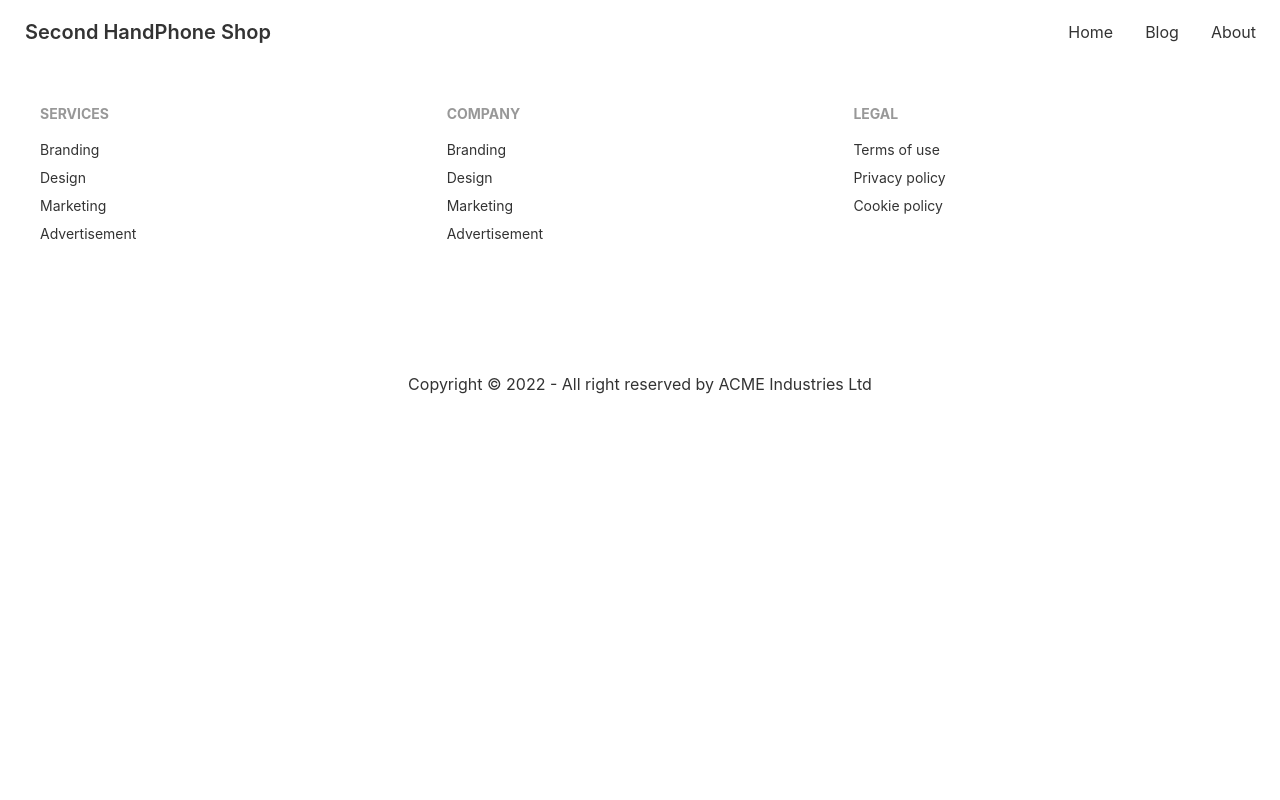
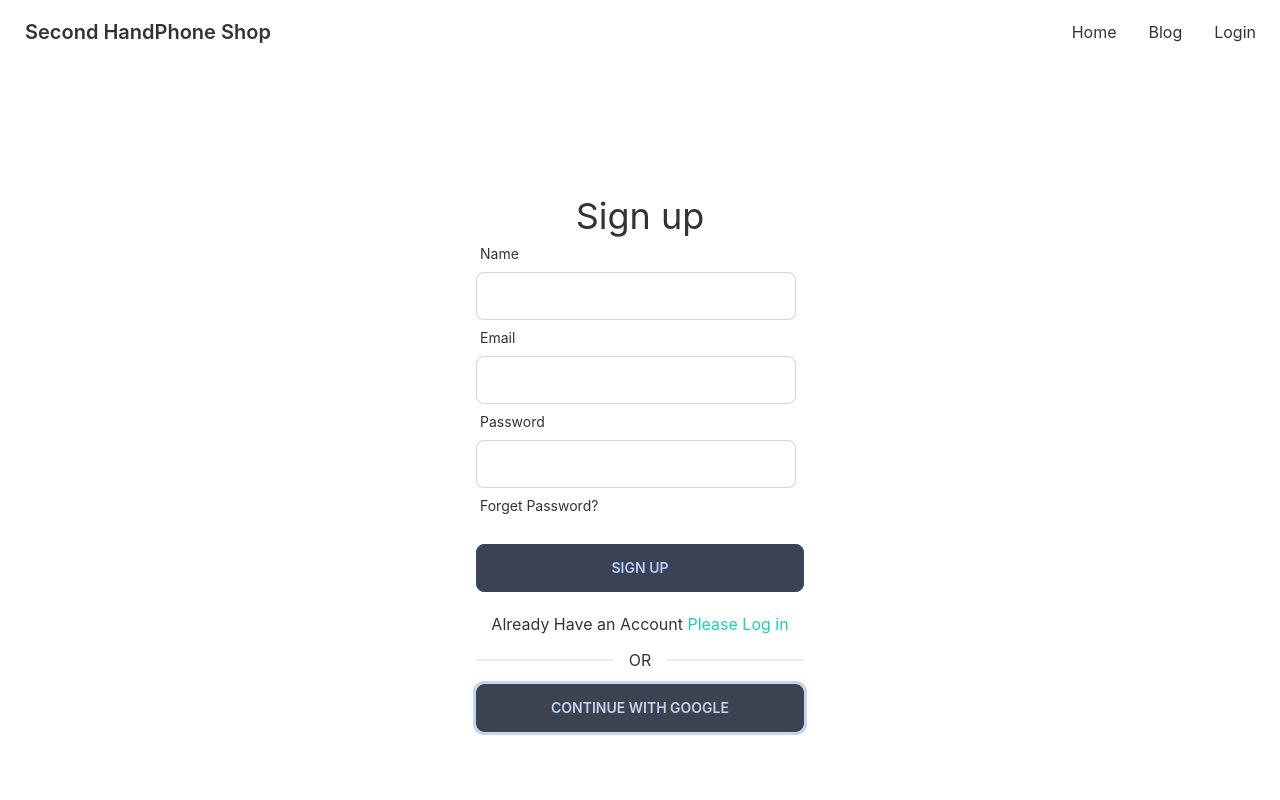
Before and after one commit to Mehnazahmed/stride-client, a React (Create React App) app: page /signup in a window 1280 px wide. Shown: the top 800 px of the page. Built offline with nearby package versions, Linux system fonts and the light colour scheme; no server answers.

Commit message:
login page added

```diff
--- a/src/Pages/Login/Login.js
+++ b/src/Pages/Login/Login.js
@@ -1,9 +1,102 @@
-import React from 'react';
+import React, {  useContext, useState } from 'react';
+import { useForm } from 'react-hook-form';
+
+import toast from 'react-hot-toast';
+import { Link, useLocation, useNavigate } from 'react-router-dom';
+import { AuthContext } from '../../context/AuthProvider';
+
+
 
 const Login = () => {
+    const { register, handleSubmit, formState: { errors } } = useForm();
+    const { signIn, googleSignIn, resetPassword } = useContext(AuthContext);
+    const [userEmail, setUserEmail] = useState('');
+    const [loginUserEmail, setLoginUserEmail] = useState('');
+    const [loginError, setLoginError] = useState('');
+    const location = useLocation();
+    const navigate = useNavigate();
+
+    const from = location.state?.from?.pathname || '/';
+
+
+
+    const handleLogin = data => {
+        console.log(data)
+        setLoginError('');
+        signIn(data.email, data.password)
+            .then(result => {
+                const user = result.user;
+                console.log(user);
+                setLoginUserEmail(data.email);
+                toast('logged in successful');
+
+            })
+            .catch(error => {
+                console.log(error.message);
+                setLoginError(error.message);
+            });
+
+    }
+
+    const handleGoogleSignIn = () => {
+        googleSignIn()
+            .then(result => {
+                const user = result.user;
+                console.log(user);
+            })
+            .catch(err => console.error(err))
+    }
+
+    const handleReset = () => {
+        resetPassword(userEmail)
+            .then(() => {
+                toast.success('Reset link has been sent,please check your email')
+            })
+            .catch(error => toast.error(error.message))
+
+    }
+
+
+
     return (
-        <div>
+        <div className='h-[800px] flex justify-center items-center'>
+            <div className='w-96 p-7'>
+                <h2 className='text-4xl text-center' >Login</h2>
+                <form onSubmit={handleSubmit(handleLogin)}>
 
+
+                    <div className="form-control w-full max-w-xs ">
+                        <label className="label"><span className="label-text">Email</span></label>
+                        <input
+                            onBlur={event => setUserEmail(event.target.value)}
+                            type='email'
+                            {...register("email", {
+                                required: 'email address is required'
+                            })}
+                            className='input input-bordered w-full max-w-xs' />
+                        {errors.email && <p className='text-red-600'>{errors.email?.message}</p>}
+                    </div>
+                    <div className="form-control w-full max-w-xs ">
+                        <label className="label"><span className="label-text">Password</span></label>
+                        <input type='password'
+                            {...register("password", {
+                                required: 'password is required',
+                                min: 6
+                            })}
+                            className='input input-bordered w-full max-w-xs' />
+                        {errors.password && <p className='text-red-600'>{errors.password?.message}</p>}
+                        <button onClick={handleReset} className="label label-text">Forget Password?</button>
+                    </div>
+
+                    <input className='btn btn-accent w-full my-5' value='Login' type="submit" />
+                    <div>
+                        {loginError && <p>{loginError}</p>}
+                    </div>
+                </form>
+                <p>New to Doctor's Portal  <Link className='text-secondary' to='/signup'>  Create New Account</Link></p>
+                <div className='divider'>OR</div>
+                <button onClick={handleGoogleSignIn} className='btn btn outline w-full'>CONTINUE WITH GOOGLE</button>
+            </div>
         </div>
     );
 };
--- a/src/Pages/Signup/Signup.js
+++ b/src/Pages/Signup/Signup.js
@@ -1,9 +1,108 @@
-import React from 'react';
+import React, { useContext, useState } from 'react';
+import { Link, useNavigate } from 'react-router-dom';
+import { useForm } from 'react-hook-form';
+import { AuthContext } from '../../context/AuthProvider';
+import toast from 'react-hot-toast';
+
 
 const Signup = () => {
+    const { register, handleSubmit, formState: { errors } } = useForm();
+    const { createUser, updateUser } = useContext(AuthContext);
+    const [signUpError, setSignUpError] = useState('')
+
+    const [createdUserEmail,setCreatedUserEmail]= useState('')
+
+
+    const navigate = useNavigate();
+
+
+    const handleSignUp = (data) => {
+        console.log(data);
+        setSignUpError('');
+        createUser(data.email, data.password)
+            .then(result => {
+                const user = result.user;
+                console.log(user);
+                toast('user created successfully')
+                const userInfo = {
+                    displayName: data.name
+                }
+                // updateUser(userInfo)
+                //     .then(() => {
+                //         saveUser(data.name,data.email);
+                //     })
+                //     .catch(err => console.log(err))
+
+            })
+            .catch(error => {
+                console.log(error)
+                setSignUpError(error.message)
+            });
+
+            // const saveUser = (name,email)=>{
+            //     const user ={name,email};
+            //     fetch('https://m-77-server.vercel.app/users',{
+            //         method: 'POST',
+            //         headers: {
+            //             'content-type':'application/json'
+            //         },
+            //         body: JSON.stringify(user)
+            //     })
+            //     .then(res=>res.json())
+            //     .then(data=>{
+
+            //         setCreatedUserEmail(email)
+            //     })
+            // }
+    }
+
+
+
     return (
-        <div>
+        <div className='h-[800px] flex justify-center items-center'>
+            <div className='w-96 p-7'>
+                <h2 className='text-4xl text-center' >Sign up</h2>
+                <form onSubmit={handleSubmit(handleSignUp)} >
 
+
+                    <div className="form-control w-full max-w-xs ">
+                        <label className="label"><span className="label-text">Name</span></label>
+                        <input type='text' {...register("name", {
+                            required: "name is required"
+                        })}
+                            className='input input-bordered w-full max-w-xs' />
+                        {errors.name && <p className='text-red-600'>{errors.name?.message}</p>}
+
+                    </div>
+                    <div className="form-control w-full max-w-xs ">
+                        <label className="label"><span className="label-text">Email</span></label>
+                        <input type='email' {...register("email", {
+                            required: "email is required"
+                        })}
+                            className='input input-bordered w-full max-w-xs' />
+                        {errors.email && <p className='text-red-600'>{errors.email?.message}</p>}
+
+                    </div>
+                    <div className="form-control w-full max-w-xs ">
+                        <label className="label"><span className="label-text">Password</span></label>
+                        <input type='password' {...register("password", {
+                            required: "password is required",
+                            minLength: { value: 6, message: 'password must be 6 characters' },
+                            pattern: { value: /(?=.*[0-9])(?=.*[- ?!@#$%^&*\/\\])(?=.*[A-Z])[a-zA-Z0-9- ?!@#$%^&*\/\\]/, message: "password must be strong" }
+                        })}
+                            className='input input-bordered w-full max-w-xs' />
+                        {errors.password && <p className='text-red-600'>{errors.password?.message}</p>}
+
+                        <label className="label"><span className="label-text">Forget Password?</span></label>
+                    </div>
+
+                    <input className='btn btn-accent w-full my-5' value='Sign Up' type="submit" />
+                    {signUpError && <p className='text-red-500'>{signUpError}</p>}
+                </form>
+                <p>Already Have an Account <Link className='text-secondary' to='/login'>  Please Log in</Link></p>
+                <div className='divider'>OR</div>
+                <button className='btn btn outline w-full'>CONTINUE WITH GOOGLE</button>
+            </div>
         </div>
     );
 };
--- a/src/Shared/Navbar/Navbar.js
+++ b/src/Shared/Navbar/Navbar.js
@@ -15,7 +15,7 @@ const Navbar = () => {
     const menuItems = <React.Fragment>
         <li><Link to='/'>Home</Link></li>
         <li><Link to='/blog'>Blog</Link></li>
-        <li><Link to='/about'>About</Link></li>
+        <li><Link to='/login'>Login</Link></li>
         {/* {user?.uid ?
             <>
                 <li><Link to='/dashboard'>Dashboard</Link></li>
--- a/src/context/AuthProvider.js
+++ b/src/context/AuthProvider.js
@@ -1,6 +1,7 @@
 import React, { createContext, useEffect, useState } from 'react';
+
+import { createUserWithEmailAndPassword, getAuth, GoogleAuthProvider, onAuthStateChanged, sendPasswordResetEmail, signInWithEmailAndPassword, signInWithPopup, signOut, updateProfile } from 'firebase/auth';
 import app from '../firebase/firebase.config';
-import { createUserWithEmailAndPassword, getAuth, GoogleAuthProvider, onAuthStateChanged, sendPasswordResetEmail, signInWithEmailAndPassword, signInWithPopup, signOut, updateProfile } from 'firebase/auth';
 
 export const AuthContext = createContext();
 const auth = getAuth(app);
--- a/src/index.js
+++ b/src/index.js
@@ -7,15 +7,18 @@ import {
   QueryClient,
   QueryClientProvider,
 } from '@tanstack/react-query'
+import AuthProvider from './context/AuthProvider';
 
 const queryClient = new QueryClient()
 
 const root = ReactDOM.createRoot(document.getElementById('root'));
 root.render(
   <QueryClientProvider client={queryClient}>
+    <AuthProvider>
     <React.StrictMode>
     <App />
   </React.StrictMode>
+    </AuthProvider>
   </QueryClientProvider>
 );
 
```
